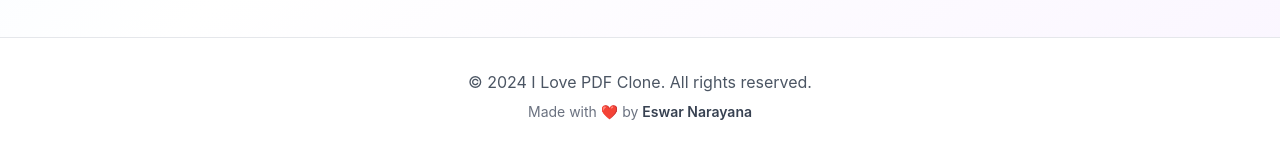
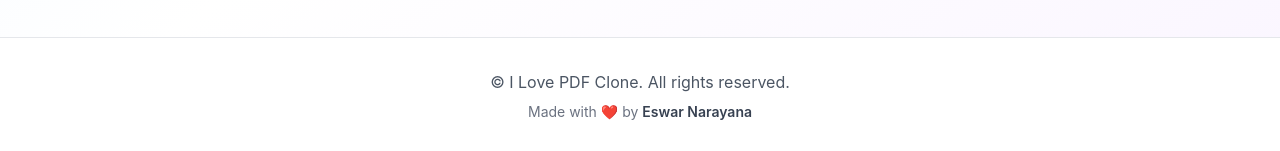
Before and after one commit to Eswar797/I-Love-PDF, a React (Vite) app in the folder client/: page / in a window 1280 px wide. Shown: the part 739-890 px from the top of the page. Built offline with nearby package versions, Linux system fonts and the light colour scheme; no server answers.

Commit message:
Remove year from footer

```diff
--- a/client/src/components/Layout.jsx
+++ b/client/src/components/Layout.jsx
@@ -47,7 +47,7 @@ export default function Layout({ children }) {
       <footer className="bg-white border-t mt-16">
         <div className="max-w-7xl mx-auto px-4 sm:px-6 lg:px-8 py-8 text-center">
           <p className="text-gray-600 mb-2">
-            © 2024 I Love PDF Clone. All rights reserved.
+            © I Love PDF Clone. All rights reserved.
           </p>
           <p className="text-sm text-gray-500">
             Made with ❤️ by <span className="font-semibold text-gray-700">Eswar Narayana</span>
```
